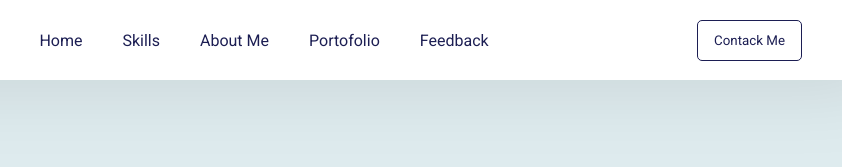
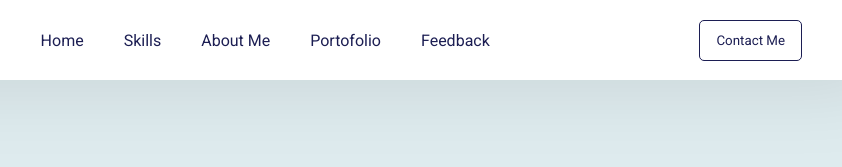
Before and after one commit to primalukito/praktek-mini-pbi, a plain HTML site: page index.html in a window 1280 px wide. Shown: the top 167 px of the page, 393-1235 px from the left. Drawn offline with nearby package versions, Linux system fonts and the light colour scheme.

Commit message:
Update typo index.html

```diff
--- a/index.html
+++ b/index.html
@@ -21,7 +21,7 @@
             <li><a href="#portofolio">Portofolio</a></li>
             <li><a href="#feedback">Feedback</a></li>
         </ul>
-        <button>Contack Me</button>
+        <button>Contact Me</button>
         <button id="menuButton" onclick="openMenu()">
             <i class='bx bx-menu'></i>
         </button>
```
